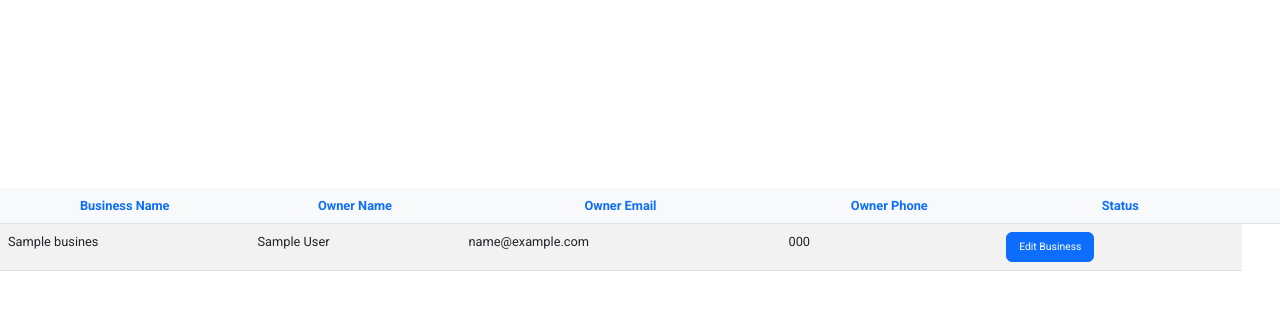
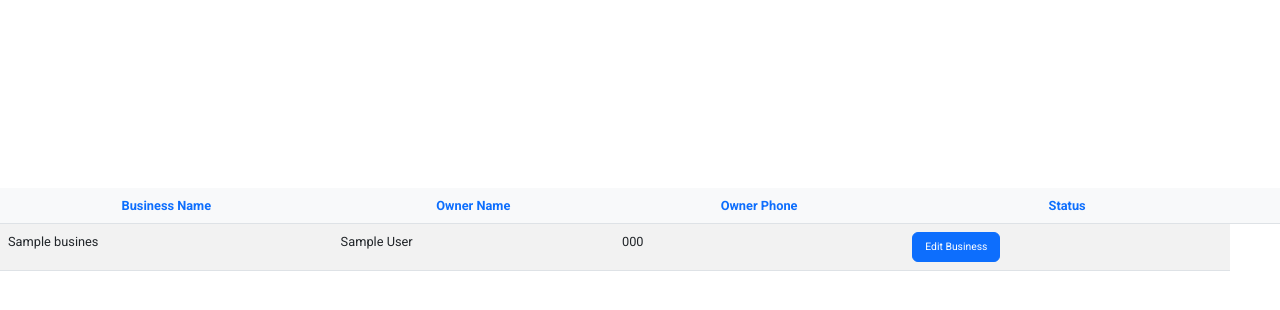
Before and after one commit to michagonzo77/sales_pinner, a Flask app: template flask_app/templates/phoneDashboard.html in a window 1280 px wide. Shown: the part 132-442 px from the top of the page. Run offline with Flask 2, Linux system fonts and the light colour scheme; the template is opened without the code that fills it: most values are stand-ins (such as "Sample title", 1, 10 or a date in 2020).

Commit message:
fixed mvp

```diff
--- a/flask_app/templates/phoneDashboard.html
+++ b/flask_app/templates/phoneDashboard.html
@@ -43,7 +43,6 @@
                 <tr class="text-center">
                     <th>Business Name</th>
                     <th>Owner Name</th>
-                    <th>Owner Email</th>
                     <th>Owner Phone</th>
                     <th>Status</th>
                     <th></th>
@@ -54,7 +53,6 @@
                 <tr>
                     <td>{{business.business_name}}</td>
                     <td>{{business.first_name}} {{business.last_name}}</td>
-                    <td>{{business.email}}</td>
                     <td>{{business.phone}}</td>
                     {% if business.pipeline_status == 1%}
                     <td>Prospected</td>
```
